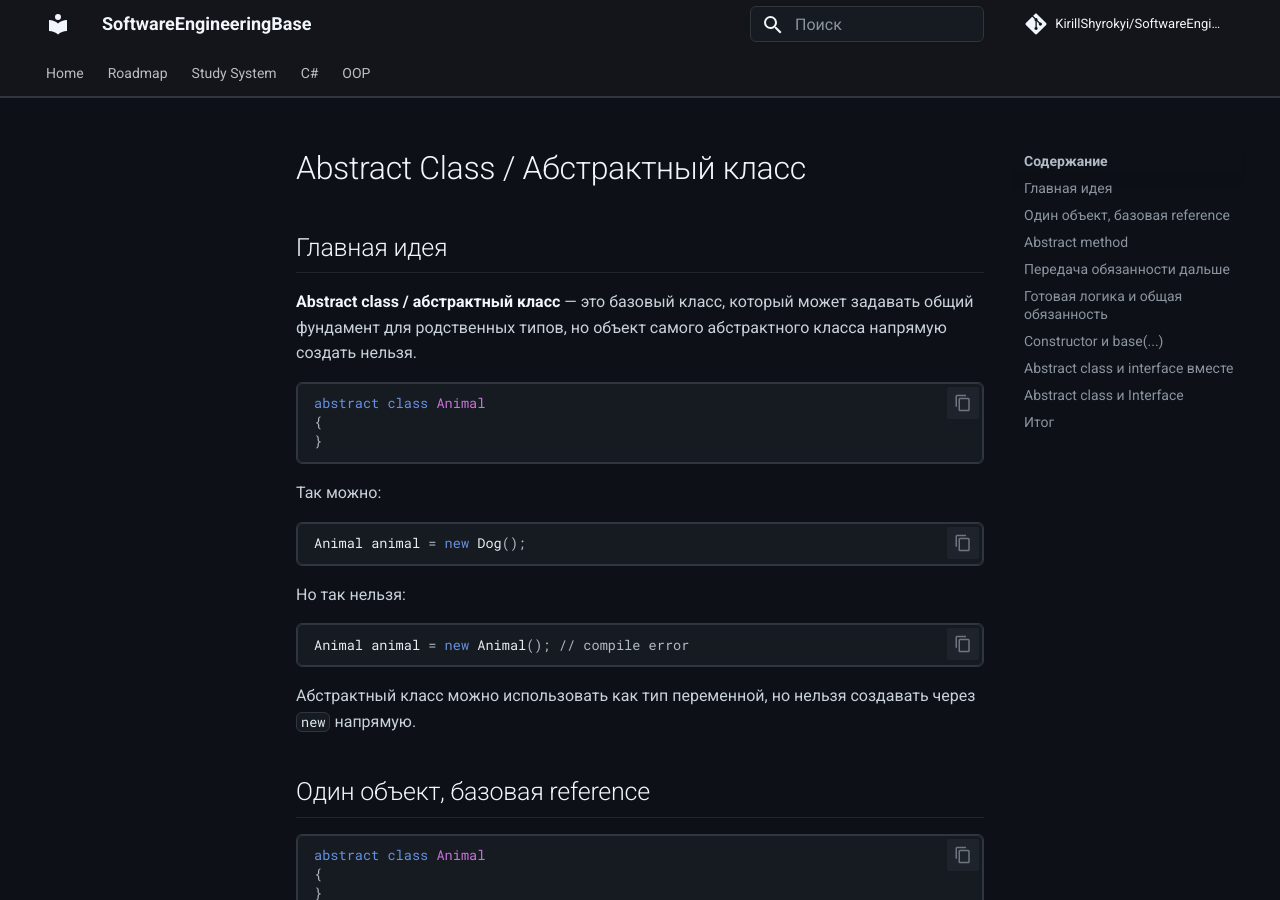
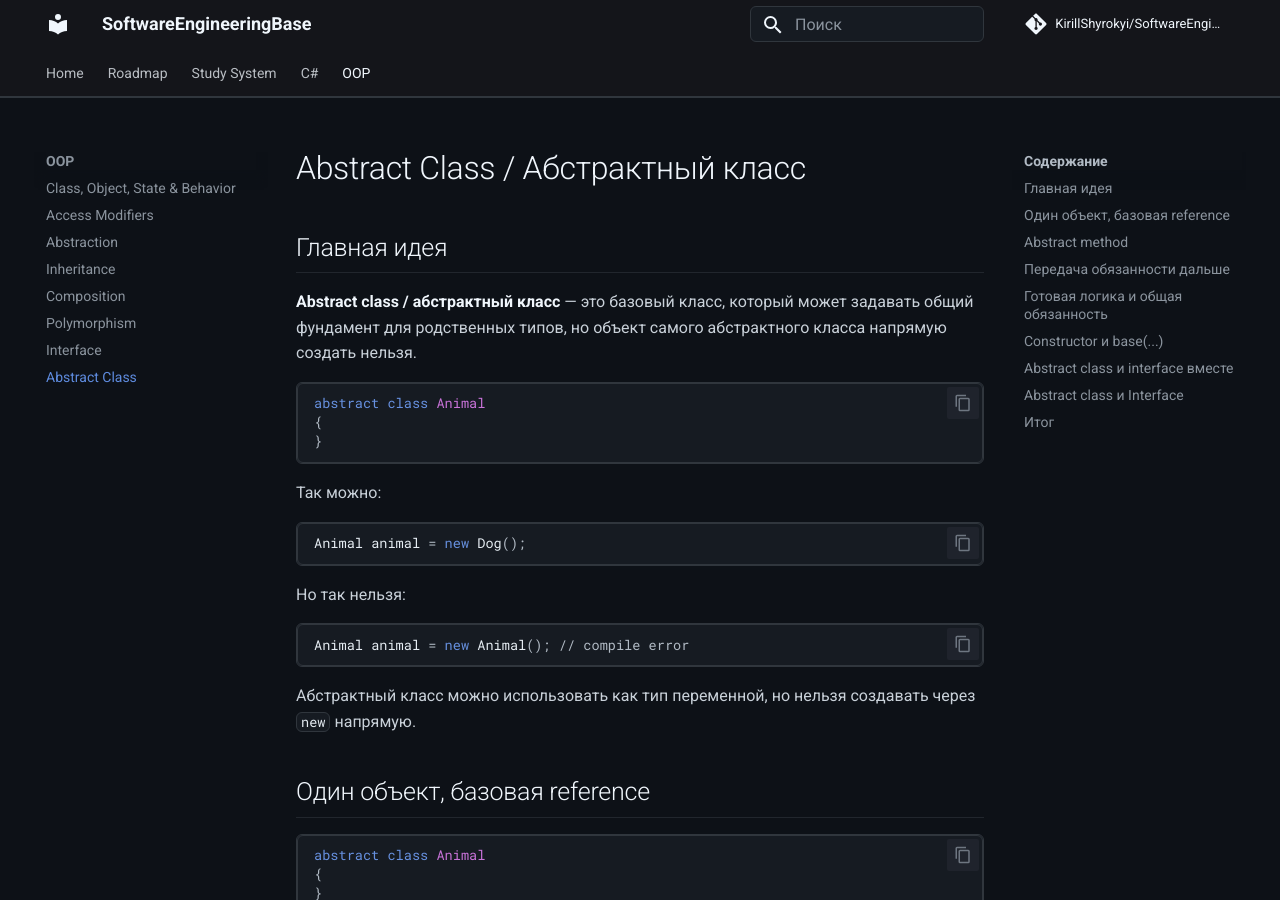
Before and after one commit to KirillShyrokyi/SoftwareEngineeringBase, an MkDocs documentation site: the page built from docs/oop/abstract-class.md, in a window 1280 px wide and 900 px high. Built offline with MkDocs 1.6.1 and Material for MkDocs 9.7.7, drawn with Linux system fonts in a browser that asks for light colours; comment, search, counter and statistics services are not loaded.

Commit message:
docs(oop): add abstract class to navigation

```diff
--- a/mkdocs.yml
+++ b/mkdocs.yml
@@ -20,6 +20,7 @@ nav:
       - Composition: oop/composition.md
       - Polymorphism: oop/polymorphism.md
       - Interface: oop/interface.md
+      - Abstract Class: oop/abstract-class.md
 
 theme:
   name: material
```
